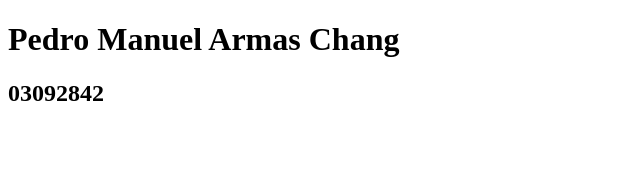
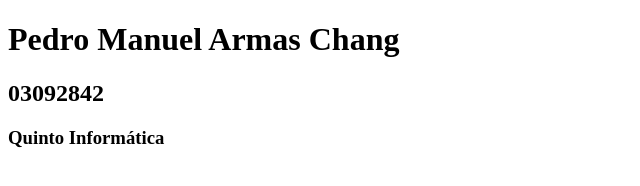
Before and after one commit to parmas24/Prueba1_IN5AM, a plain HTML site: page index.html in a window 1280 px wide. Shown: the whole page, without its empty margins (0-640 px from the left). Drawn offline with Linux system fonts and the light colour scheme.

Commit message:
Agregar comentario en título h3

```diff
--- a/index.html
+++ b/index.html
@@ -8,6 +8,7 @@
 <body>
     <h1>Pedro Manuel Armas Chang</h1>
     <h2>03092842</h2>
+    <h3>Quinto Informática</h3>
 
 </body>
 </html>
```
